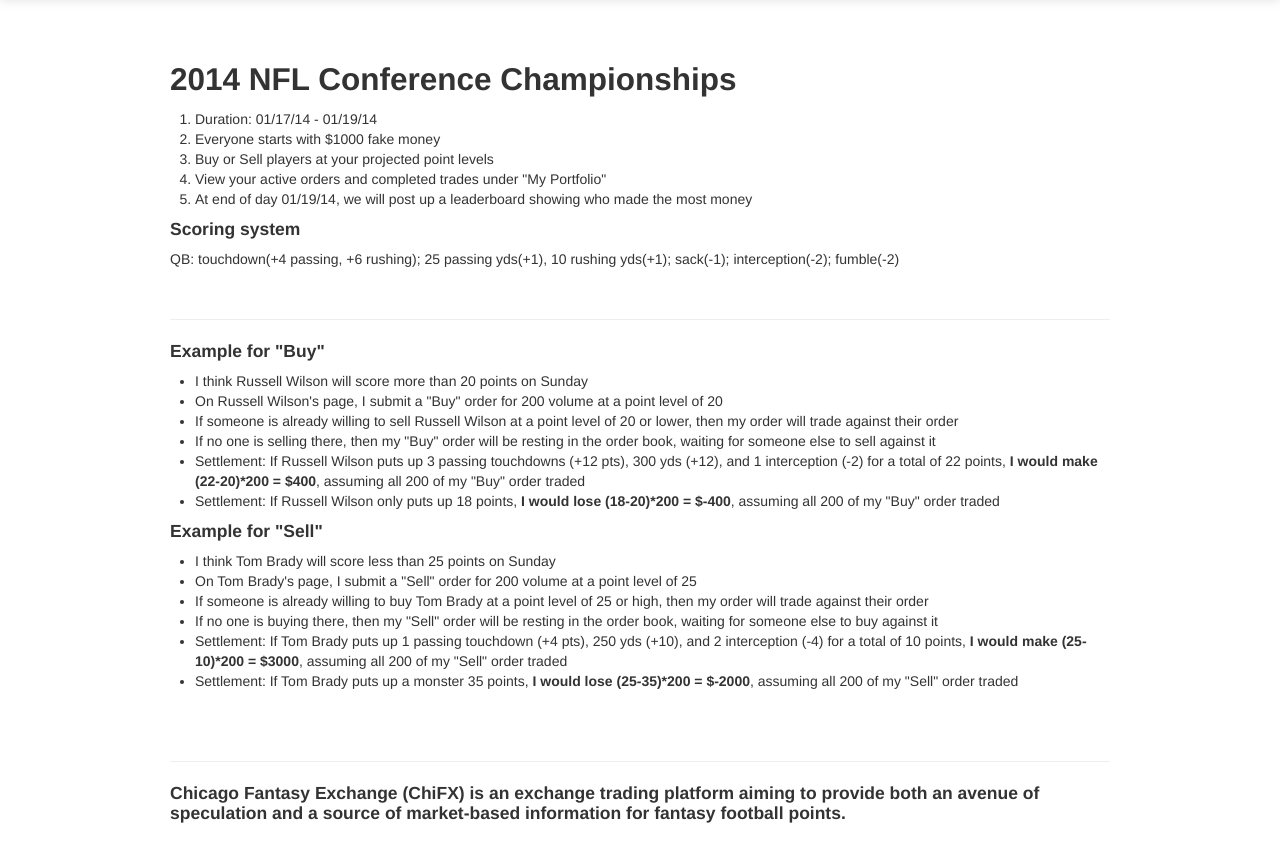
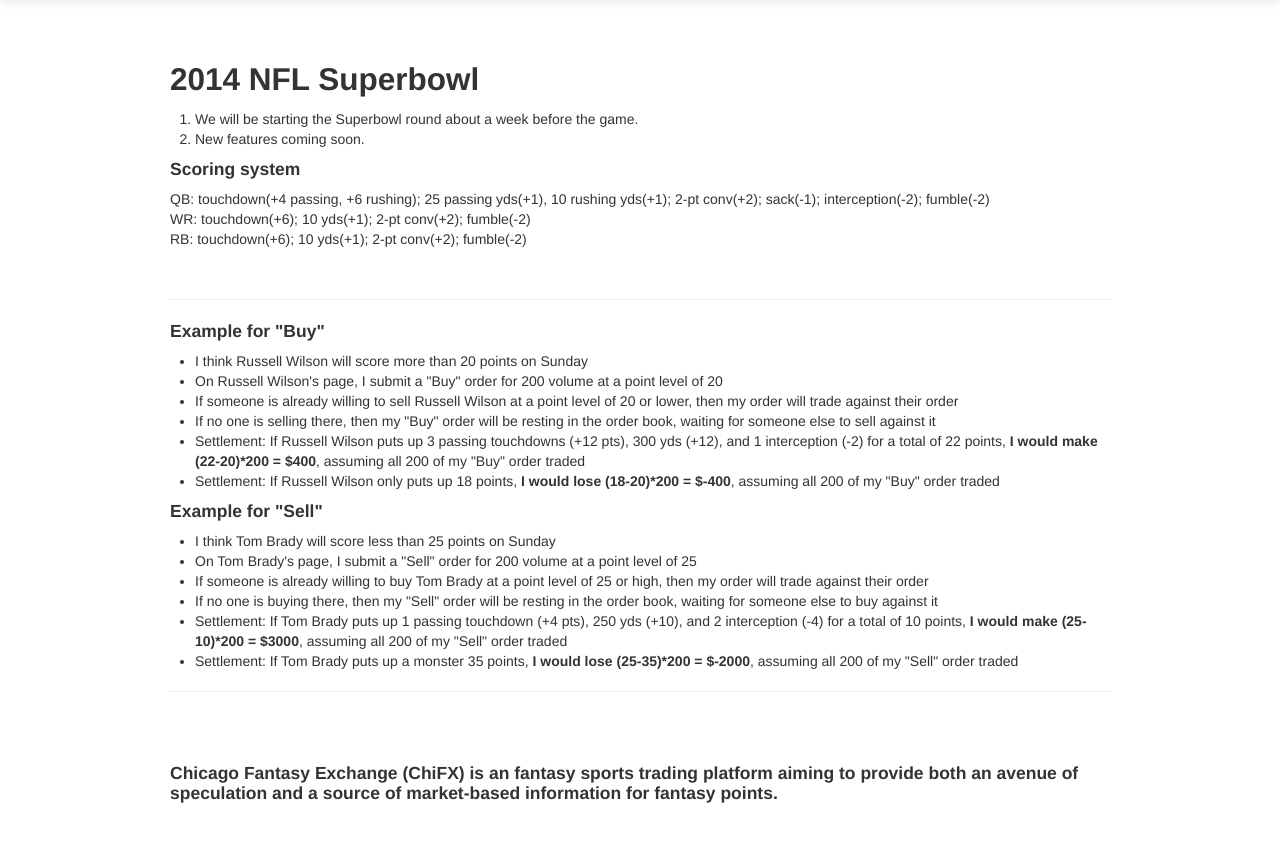
Before and after one commit to tonyin/chifx, a Flask app: template application/templates/index.html in a window 1280 px wide. Shown: the part 41-894 px from the top of the page. After the commit the page ends 844 px from the top, so only its background shows below. Run offline with Flask 2, Linux system fonts and the light colour scheme; the template is opened without the code that fills it, so the values that code supplies are empty; some libraries are stand-ins or nearby versions.

Commit message:
1. getting ready for superbowl

```diff
--- a/application/templates/includes/nav.html
+++ b/application/templates/includes/nav.html
@@ -16,8 +16,8 @@
                         </a>
                         <ul class="dropdown-menu">
                             <li><a href="{{ url_for('security', pos='qb') }}">Quarterbacks</a></li>
-                            <!--<li><a href="{{ url_for('security', pos='rb') }}">Running Backs</a></li>
-                            <li><a href="{{ url_for('security', pos='wr') }}">Wide Receivers</a></li>-->
+                            <li><a href="{{ url_for('security', pos='rb') }}">Running Backs</a></li>
+                            <li><a href="{{ url_for('security', pos='wr') }}">Wide Receivers</a></li>
                         </ul>
                     </li>
                     <li>
--- a/application/templates/index.html
+++ b/application/templates/index.html
@@ -5,16 +5,17 @@
 
 {% block content %}
 
-    <h2>2014 NFL Conference Championships</h2>
+    <h2>2014 NFL Superbowl</h2>
     <ol>
-        <li>Duration: 01/17/14 - 01/19/14</li>
-        <li>Everyone starts with $1000 fake money</li>
-        <li>Buy or Sell players at your projected point levels</li>
-        <li>View your active orders and completed trades under "My Portfolio"</li>
-        <li>At end of day 01/19/14, we will post up a leaderboard showing who made the most money</li>
+        <li>We will be starting the Superbowl round about a week before the game.</li>
+        <li>New features coming soon.</li>
     </ol>
     <h4>Scoring system</h4>
-    <p>QB: touchdown(+4 passing, +6 rushing); 25 passing yds(+1), 10 rushing yds(+1); sack(-1); interception(-2); fumble(-2)</p>
+    <p>
+        QB: touchdown(+4 passing, +6 rushing); 25 passing yds(+1), 10 rushing yds(+1); 2-pt conv(+2); sack(-1); interception(-2); fumble(-2)<br />
+        WR: touchdown(+6); 10 yds(+1); 2-pt conv(+2); fumble(-2)<br />
+        RB: touchdown(+6); 10 yds(+1); 2-pt conv(+2); fumble(-2)
+    </p>
     <br /><hr />
     <h4>Example for "Buy"</h4>
     <ul>
@@ -34,8 +35,8 @@
         <li>Settlement: If Tom Brady puts up 1 passing touchdown (+4 pts), 250 yds (+10), and 2 interception (-4) for a total of 10 points, <strong>I would make (25-10)*200 = $3000</strong>, assuming all 200 of my "Sell" order traded</li>
         <li>Settlement: If Tom Brady puts up a monster 35 points, <strong>I would lose (25-35)*200 = $-2000</strong>, assuming all 200 of my "Sell" order traded</li>
     </ul>
-    <br /><br /><hr />
-    <h4>Chicago Fantasy Exchange (ChiFX) is an exchange trading platform aiming to provide both an avenue of speculation and a source of market-based information for fantasy football points.</h4>
+    <hr /><br /><br />
+    <h4>Chicago Fantasy Exchange (ChiFX) is an fantasy sports trading platform aiming to provide both an avenue of speculation and a source of market-based information for fantasy points.</h4>
     <div>&nbsp;</div>
 
 {% endblock content %}
```
